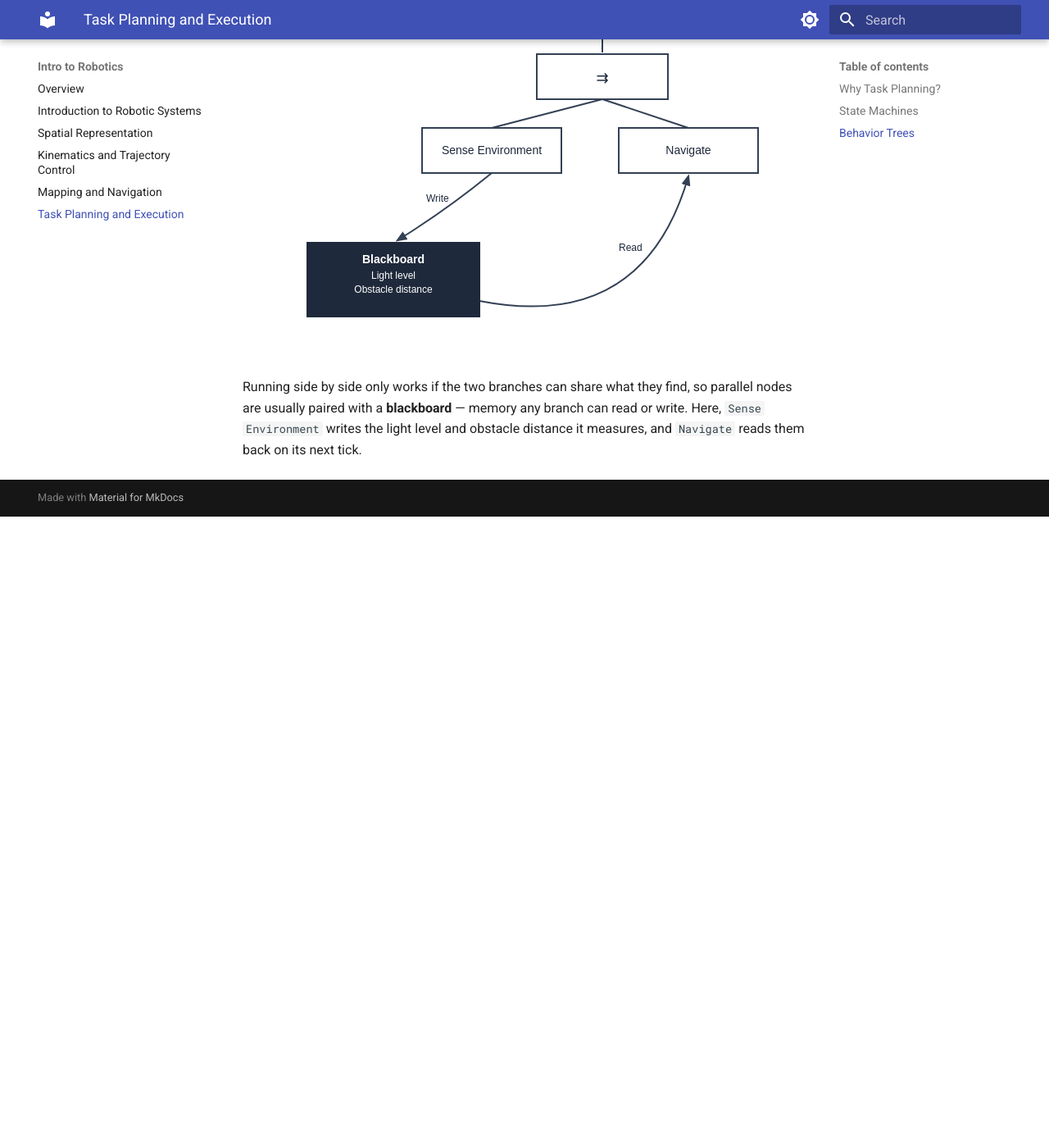
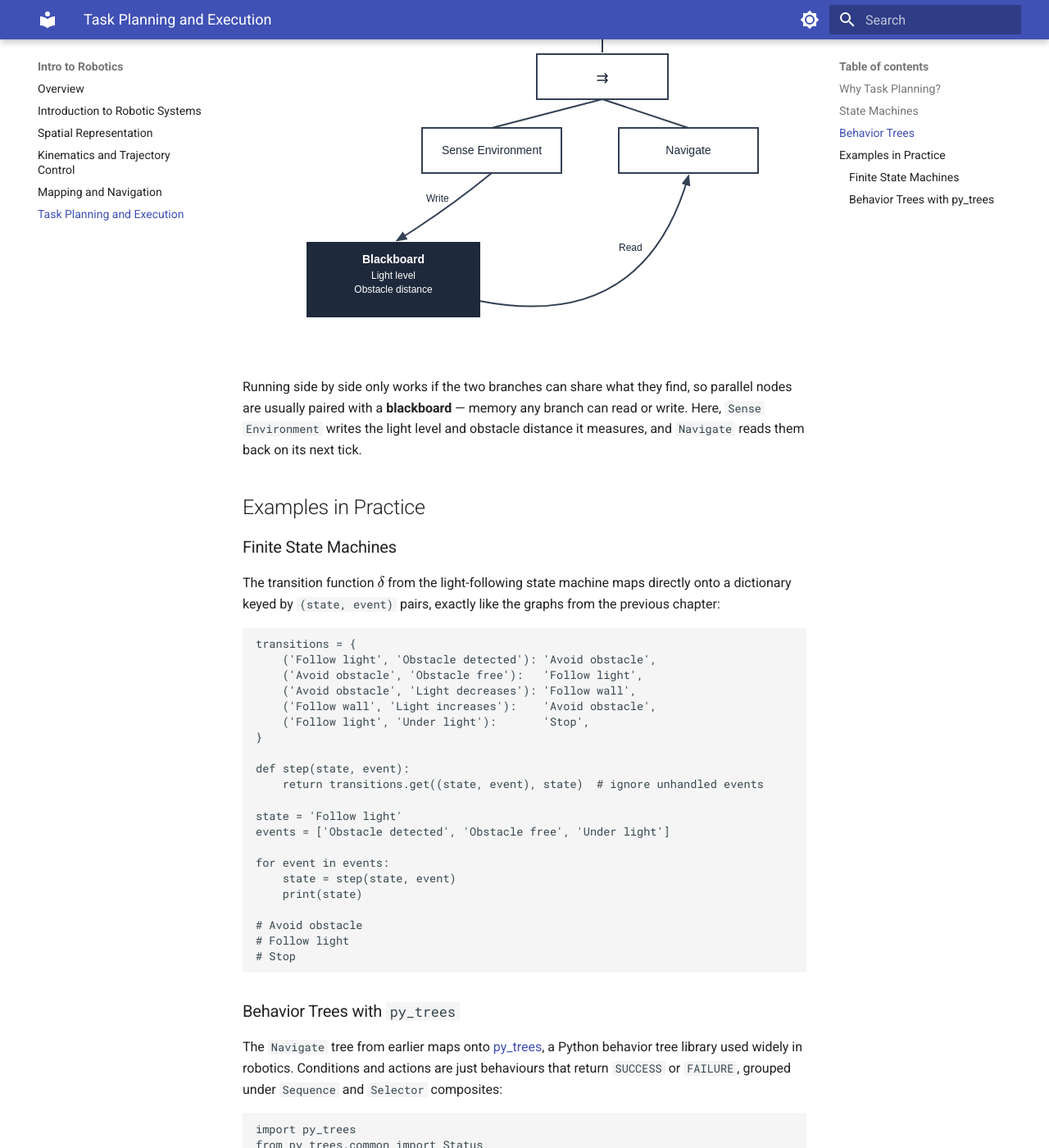
Before and after one commit to Kooroshoo/intro-to-robotics, an MkDocs documentation site: the page built from docs/05-task-planning-and-execution.md, in a window 1280 px wide and 1400 px high, scrolled down 2220 px. Shown: the whole window at 82% size. Built offline with MkDocs 1.6.1 and Material for MkDocs 9.7.7, drawn with Linux system fonts in a browser that asks for light colours; before the commit the page ends 2850 px from its top, so only the background shows below that; some of the changed text lies outside the part shown.

Commit message:
Update 05-task-planning-and-execution.md

````diff
--- a/docs/05-task-planning-and-execution.md
+++ b/docs/05-task-planning-and-execution.md
@@ -45,3 +45,82 @@
 </p>
 
 Running side by side only works if the two branches can share what they find, so parallel nodes are usually paired with a **blackboard** — memory any branch can read or write. Here, `Sense Environment` writes the light level and obstacle distance it measures, and `Navigate` reads them back on its next tick.
+
+## Examples in Practice
+
+### Finite State Machines
+
+The transition function $\delta$ from the light-following state machine maps directly onto a dictionary keyed by `(state, event)` pairs, exactly like the graphs from the previous chapter:
+
+```python
+transitions = {
+    ('Follow light', 'Obstacle detected'): 'Avoid obstacle',
+    ('Avoid obstacle', 'Obstacle free'):   'Follow light',
+    ('Avoid obstacle', 'Light decreases'): 'Follow wall',
+    ('Follow wall', 'Light increases'):    'Avoid obstacle',
+    ('Follow light', 'Under light'):       'Stop',
+}
+
+def step(state, event):
+    return transitions.get((state, event), state)  # ignore unhandled events
+
+state = 'Follow light'
+events = ['Obstacle detected', 'Obstacle free', 'Under light']
+
+for event in events:
+    state = step(state, event)
+    print(state)
+
+# Avoid obstacle
+# Follow light
+# Stop
+```
+
+### Behavior Trees with `py_trees`
+
+The `Navigate` tree from earlier maps onto [py_trees](https://py-trees.readthedocs.io/), a Python behavior tree library used widely in robotics. Conditions and actions are just behaviours that return `SUCCESS` or `FAILURE`, grouped under `Sequence` and `Selector` composites:
+
+```python
+import py_trees
+from py_trees.common import Status
+
+class Condition(py_trees.behaviour.Behaviour):
+    def __init__(self, name, check):
+        super().__init__(name)
+        self.check = check
+
+    def update(self):
+        return Status.SUCCESS if self.check() else Status.FAILURE
+
+class Action(py_trees.behaviour.Behaviour):
+    def __init__(self, name, act):
+        super().__init__(name)
+        self.act = act
+
+    def update(self):
+        self.act()
+        return Status.SUCCESS
+
+handle_obstacle = py_trees.composites.Sequence(name="Handle Obstacle", memory=False, children=[
+    Condition("Obstacle Detected?", obstacle_detected),
+    Action("Avoid Obstacle", avoid_obstacle),
+])
+
+handle_wall = py_trees.composites.Sequence(name="Handle Wall", memory=False, children=[
+    Condition("Light Decreasing?", light_decreasing),
+    Action("Follow Wall", follow_wall),
+])
+
+navigate = py_trees.composites.Selector(name="Navigate", memory=False, children=[
+    handle_obstacle,
+    handle_wall,
+    Action("Follow Light", follow_light),
+])
+
+tree = py_trees.trees.BehaviourTree(navigate)
+
+while True:
+    tree.tick()  # re-evaluate the whole tree once per tick
+```
+
+`obstacle_detected`, `light_decreasing`, `avoid_obstacle`, `follow_wall`, and `follow_light` are the same sensing and control functions from earlier chapters — the tree just decides which of them to call, and when.
````
